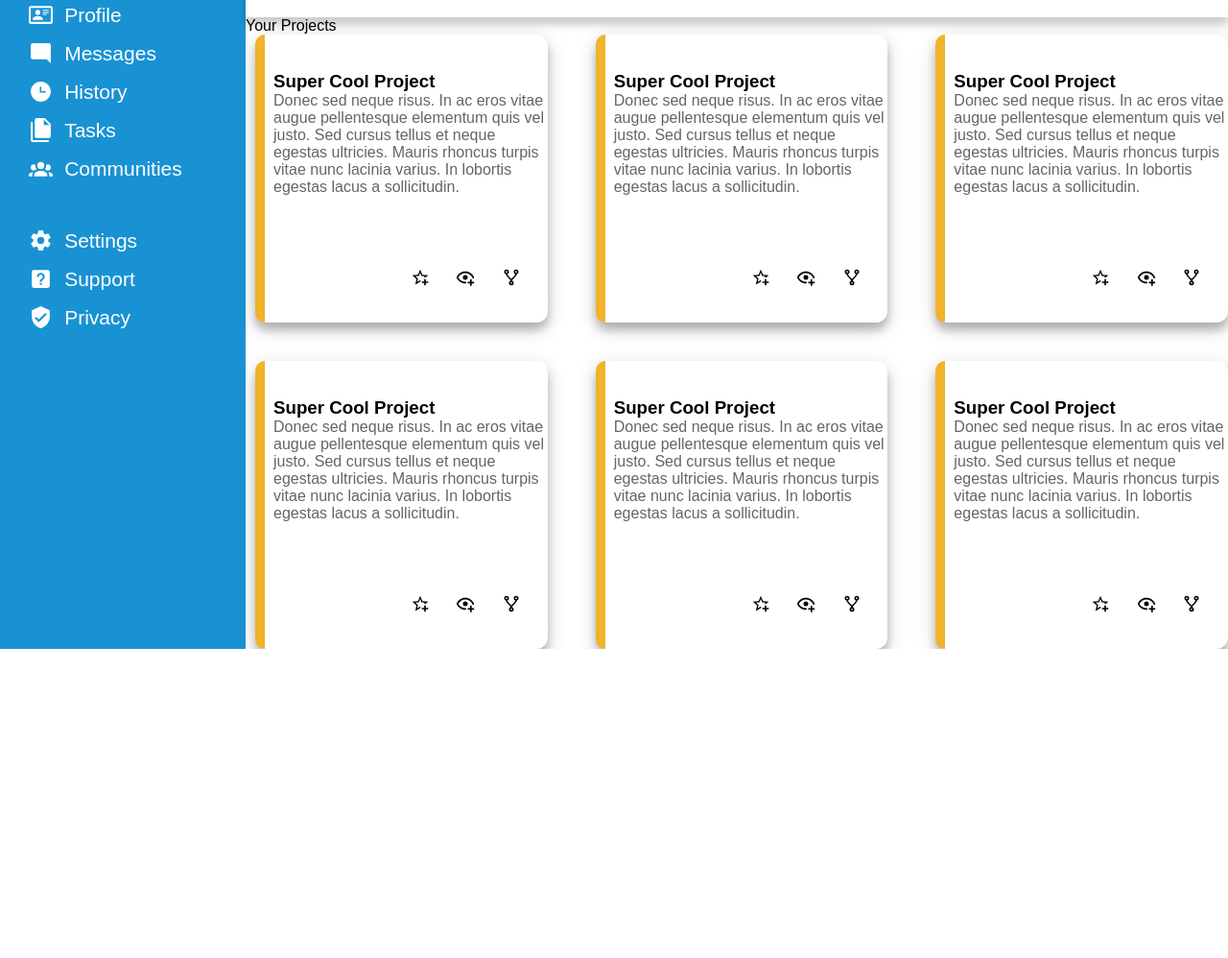
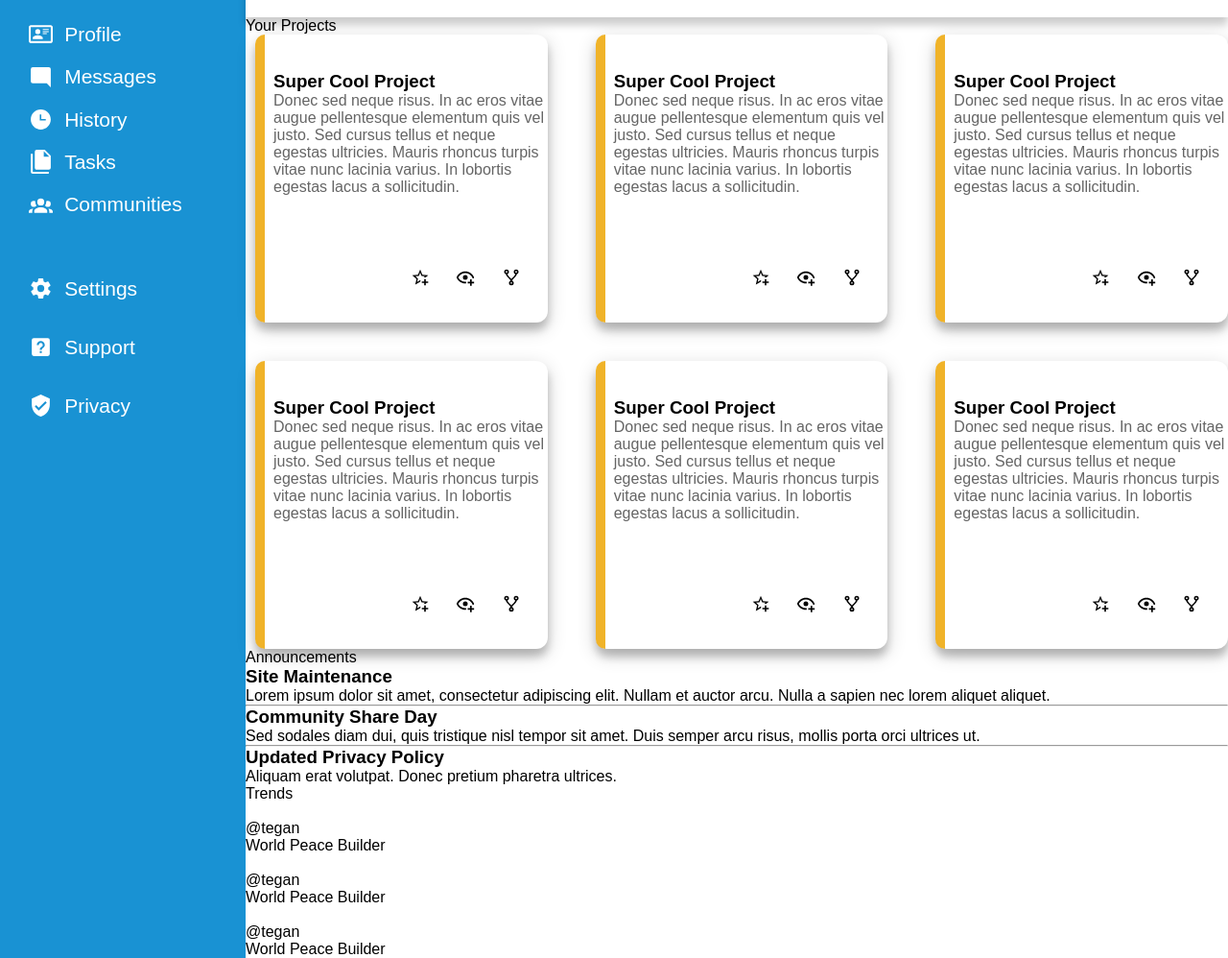
Before and after one commit to RaimeiRaikiri/Admin-Dashboard, a plain HTML site: page index.html in a window 1280 px wide. Shown: the part 157-1155 px from the top of the page at 96% size. Before the commit the page ends 833 px from the top, so only its background shows below. Drawn offline with Linux system fonts and the light colour scheme.

Commit message:
added html content for trends and announcements section

```diff
--- a/index.html
+++ b/index.html
@@ -198,8 +198,47 @@
                     </div>
                 </div>
             </div>
-            <div class="announcements"></div>
-            <div class="trends"></div>
+
+            <div class="announcements">
+                <div class="title">Announcements</div>
+                <div class="announcement-content">
+                    <div>
+                        <h3>Site Maintenance</h3>
+                        <p>Lorem ipsum dolor sit amet, consectetur adipiscing elit. Nullam et auctor arcu. Nulla a sapien nec lorem aliquet aliquet.</p>
+                    </div>
+                    <hr>
+                    <div>
+                        <h3>Community Share Day</h3>
+                        <p>Sed sodales diam dui, quis tristique nisl tempor sit amet. Duis semper arcu risus, mollis porta orci ultrices ut. </p>
+                    </div>
+                    <hr>
+                    <div>
+                        <h3>Updated Privacy Policy</h3>
+                        <p>Aliquam erat volutpat. Donec pretium pharetra ultrices.</p>
+                    </div>
+                </div>
+            </div>
+
+            <div class="trends">
+                <div class="title">Trends</div>
+                <div class="trends-content">
+                    <div>
+                        <img>
+                        <p>@tegan</p>
+                        <p>World Peace Builder</p>
+                    </div>
+                    <div>
+                        <img>
+                        <p>@tegan</p>
+                        <p>World Peace Builder</p>
+                    </div>
+                    <div>
+                        <img>
+                        <p>@tegan</p>
+                        <p>World Peace Builder</p>
+                    </div>
+                </div>
+            </div>
         </div>
     </div>
 </body>
```
